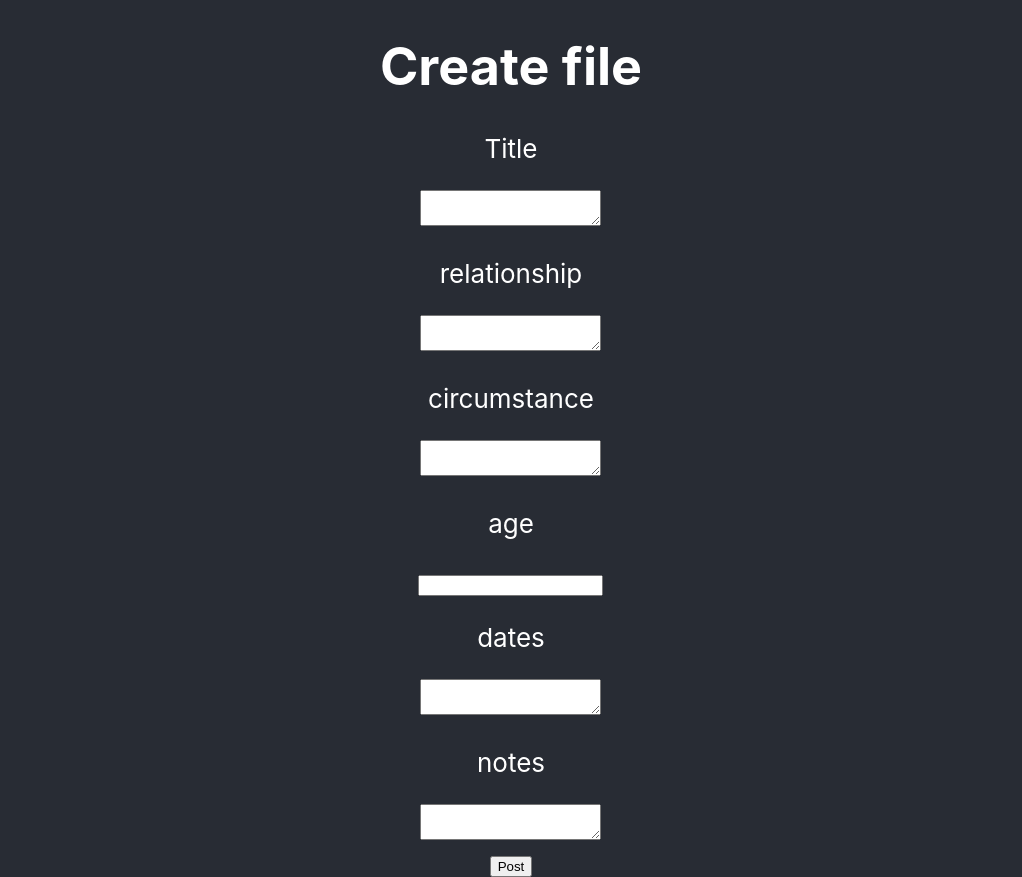
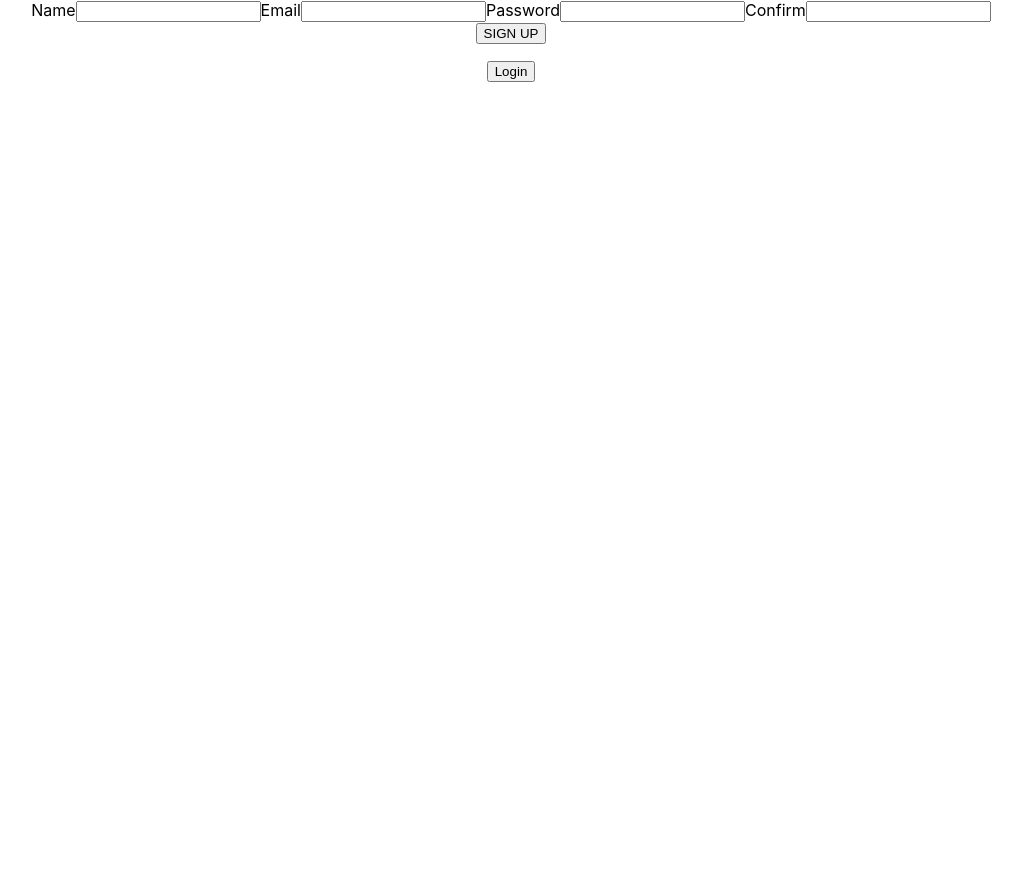
Before and after one commit to kailahk/ally-frontend, a React (Create React App) app: page /userinfo in a window 1280 px wide. Shown: the whole page, without its empty margins (129-1151 px from the left). After the commit the page ends 800 px from the top, so only its background shows below. Built offline with nearby package versions, Linux system fonts and the light colour scheme.

Commit message:
nabvar, login form, signup form components and authorization page

```diff
--- a/src/Pages/InputForm.jsx
+++ b/src/Components/InputForm/InputForm.jsx
@@ -1,5 +1,6 @@
 import { useNavigate } from "react-router-dom";
 import { useState } from "react";
+import './InputForm.css';
 import PropTypes from 'prop-types'
 
 export default function InputForm (){
--- /dev/null
+++ b/src/Components/LoginForm/LoginForm.jsx
@@ -0,0 +1,40 @@
+import './LoginForm.css'
+import { useState } from 'react';
+
+export default function LoginForm({ setUser }) {
+    const [credentials, setCredentials] = useState({
+        email: '',
+        password: ''
+    });
+    const [error, setError] = useState('');
+
+    function handleChange(evt) {
+        setCredentials({ ...credentials, [evt.target.name]: evt.target.value });
+        setError('');
+    }
+
+    async function handleSubmit(evt) {
+        evt.preventDefault();
+        try {
+            // comment in the below once we can import the login function
+            // const user = await ... (credentials);
+            // setUser(user);
+        } catch {
+            setError('Log In Failed - Try Again');
+        }
+    }
+
+    return (
+        <div>
+            <div className="login-form">
+                <form autoComplete="off" onSubmit={handleSubmit}>
+                    <input type="text" name="email" value={credentials.email} onChange={handleChange} required />
+                    <input type="password" name="password" value={credentials.password} onChange={handleChange} required />
+                    <br />
+                    <button type="submit">LOG IN</button>
+                </form>
+            </div >
+            <p className="error-message">{error}</p>
+        </div >
+    );
+}
--- /dev/null
+++ b/src/Components/NavBar/NavBar.jsx
@@ -0,0 +1,10 @@
+import './NavBar.css';
+import { Link } from 'react-router-dom';
+
+export default function NavBar({ user, setUser }) {
+    return (
+        <nav>
+            <Link to='/'>Home</Link>
+        </nav>
+    )
+}
--- /dev/null
+++ b/src/Components/SignUpForm/SignUpForm.jsx
@@ -0,0 +1,49 @@
+import { useState } from 'react'
+import './SignUpForm.css'
+
+export default function SignUpForm({ setUser }) {
+    const [signUpForm, setSignUpForm] = useState({
+        name: '',
+        email: '',
+        password: '',
+        confirm: '',
+        error: ''
+    });
+    const [error, setError] = useState('');
+
+    function handleChange(evt) {
+        setSignUpForm({ ...signUpForm, [evt.target.name]: evt.target.value });
+        setError('');
+    }
+
+    async function handleSubmit(evt) {
+        evt.preventDefault();
+        try {
+            // comment out the below once we can import the signUp
+            // const user = await ... (signUpForm);
+            // setUser(user);
+        } catch {
+            setError('Sign Up Failed - Try Again');
+        }
+    }
+
+    return (
+        <div>
+            <div className="form-container">
+                <form autoComplete="off" onSubmit={handleSubmit}>
+                    <label>Name</label>
+                    <input type="text" name="name" value={signUpForm.name} onChange={handleChange} required />
+                    <label>Email</label>
+                    <input type="email" name="email" value={signUpForm.email} onChange={handleChange} required />
+                    <label>Password</label>
+                    <input type="password" name="password" value={signUpForm.password} onChange={handleChange} required />
+                    <label>Confirm</label>
+                    <input type="password" name="confirm" value={signUpForm.confirm} onChange={handleChange} required />
+                    <br />
+                    <button className="signup-btn" type="submit">SIGN UP</button>
+                </form>
+            </div>
+            <p className="error-message"> {error}</p>
+        </div>
+    )
+}
--- a/src/Pages/App/App.jsx
+++ b/src/Pages/App/App.jsx
@@ -1,16 +1,25 @@
 import { Routes, Route } from 'react-router-dom';
+import { useState } from 'react';
 import './App.css';
-import InputForm from '../InputForm';
-import { Link } from 'react-router-dom';
+import InputForm from '../../Components/InputForm/InputForm';
+import AuthPage from '../AuthPage/AuthPage';
+import NavBar from '../../Components/NavBar/NavBar';
 
 export default function App() {
+  const [user, setUser] = useState(null);
   return (
-    <div className="App">
-      <header className="App-header">
-       <Routes>
-        <Route exact path="/userinfo" element={<InputForm/>}/>
-       </Routes>
-      </header>
-    </div>
+    <main className="App">
+      {user ?
+        <div>
+          <NavBar user={user} setUser={setUser} />
+          <h1>Logged In</h1>
+          <Routes>
+            <Route exact path="/userinfo" element={<InputForm />} />
+          </Routes>
+        </div>
+        :
+        <AuthPage setUser={setUser} />
+      }
+    </main>
   );
 }
--- /dev/null
+++ b/src/Pages/AuthPage/AuthPage.jsx
@@ -0,0 +1,17 @@
+import './AuthPage.css'
+import { useState } from 'react';
+import SignUpForm from '../../Components/SignUpForm/SignUpForm'
+import LoginForm from '../../Components/LoginForm/LoginForm';
+
+export default function AuthPage({ setUser }) {
+    const [showAuthPage, setShowAuthPage] = useState(true)
+
+    return (
+        <>
+            {showAuthPage ? <SignUpForm setUser={setUser} /> : <LoginForm setUser={setUser} />}
+            <button className="login-option-btn" onClick={() => setShowAuthPage(!showAuthPage)}>
+                {showAuthPage ? 'Login' : 'Sign Up'}
+            </button>
+        </>
+    );
+}
```
Also changed, not shown: src/Components/InputForm/InputForm.css (added), src/Components/LoginForm/LoginForm.css (added), src/Components/NavBar/NavBar.css (added), src/Components/SignUpForm/SignUpForm.css (added), src/Pages/AuthPage/AuthPage.css (added).
